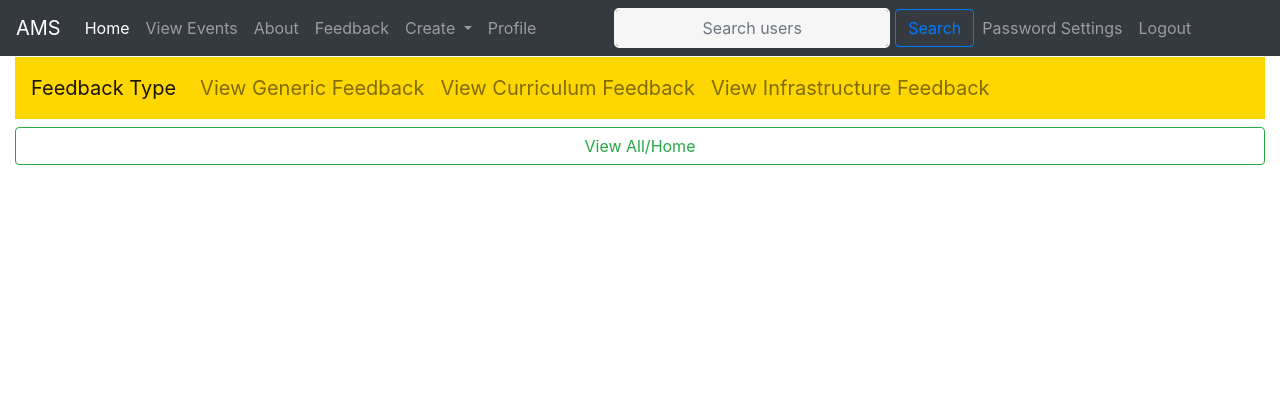
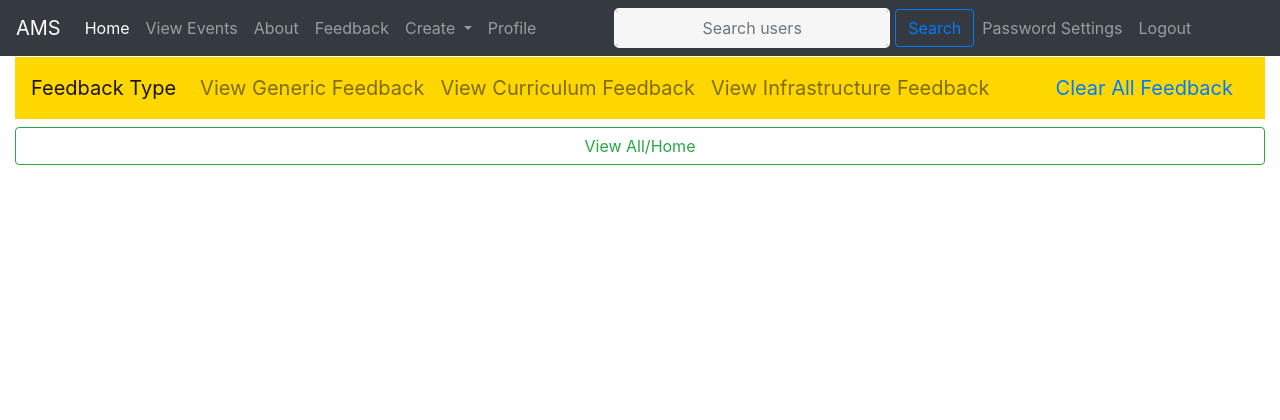
Before and after one commit to Siddharth-Ramawat/SMEC-AMS, a Django app: page /view/ in a window 1280 px wide. Shown: the top 420 px of the page. Run offline with Django 3.2, Linux system fonts and the light colour scheme; the visitor is signed in with stand-in values (Sample User, id 1); data that the repository does not hold is empty; parts of the project's set-up code (start-up, migrations or seed data) failed here and were passed over; some libraries are stand-ins or nearby versions.

Commit message:
Added clear feedback button

```diff
--- a/feedback/templates/view_feedback.html
+++ b/feedback/templates/view_feedback.html
@@ -20,6 +20,7 @@
             <a class="nav-link btn-lg" role="button" aria-pressed="false" href="{% url 'view_cat_feedback' 'INF' %}">View Infrastructure Feedback</a>
           </li>
         </ul>
+          <a href="{% url 'clear_feedback' %}"  class="nav-link btn-lg" >Clear All Feedback</a>
 </nav>
 <main role="main" class="main">
 {% if feedback %}
```
